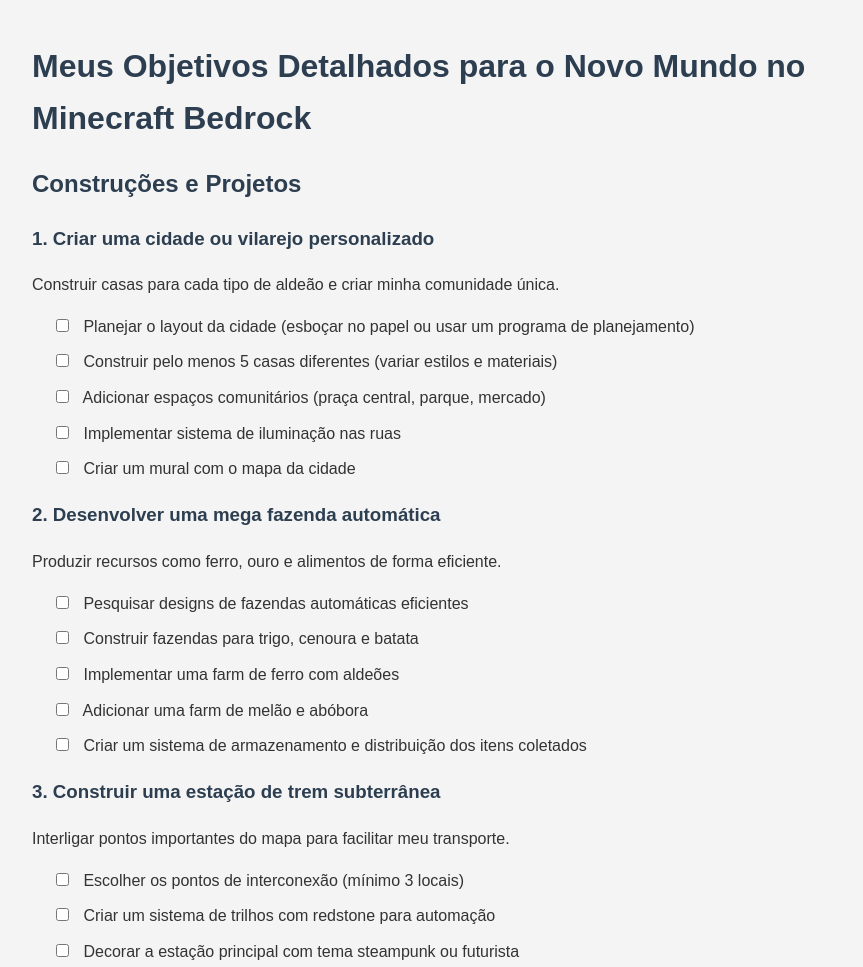
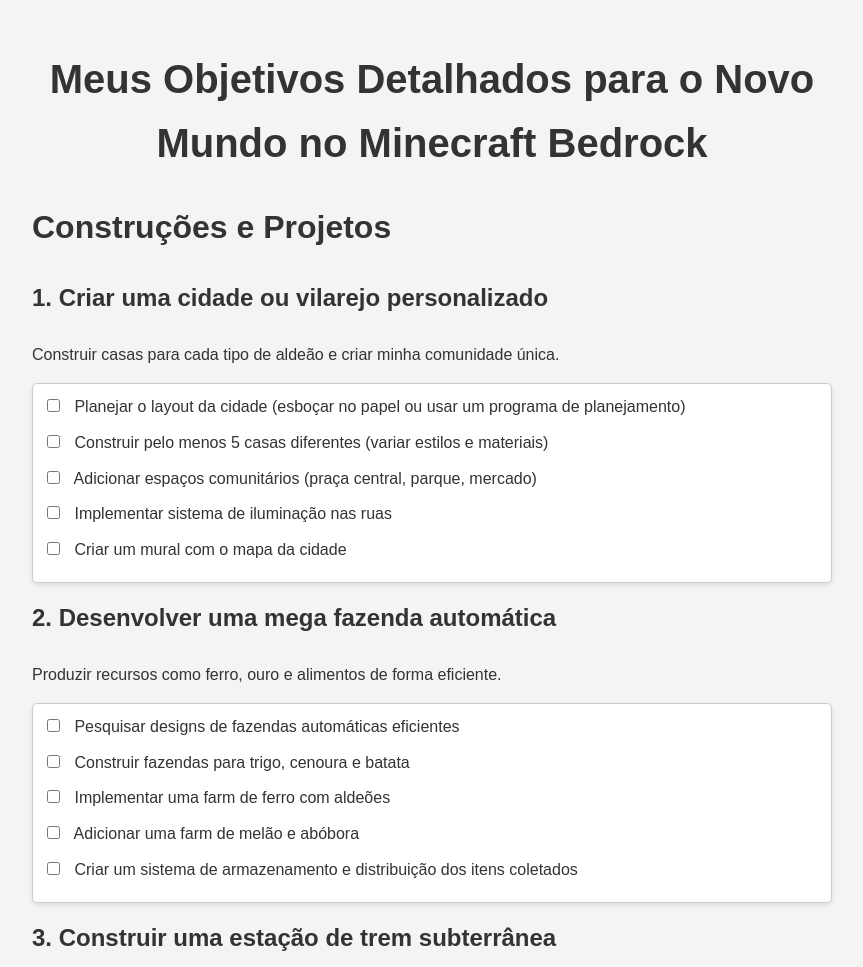
Before and after one commit to Abe-isCharlie/MineObjectives, a plain HTML site: page index.html in a window 1280 px wide. Shown: the top 967 px of the page, without its empty margins (208-1071 px from the left). Drawn offline with Linux system fonts and the light colour scheme.

Commit message:
Update style.css

```diff
--- a/style.css
+++ b/style.css
@@ -7,11 +7,25 @@ body {
     margin: 0 auto;
     padding: 20px;
 }
-h1, h2, h3 {
-    color: #2c3e50;
+h1 {
+    font-size: 2.5em;
+    font-weight: bold;
+    text-align: center;
+}
+h2 {
+    font-size: 2em;
+    margin-top: 20px;
+}
+h3 {
+    font-size: 1.5em;
+    margin-top: 15px;
 }
 ul {
-    padding-left: 20px;
+    border: 1px solid #ccc;
+    border-radius: 5px;
+    padding: 10px;
+    background-color: #fff;
+    box-shadow: 0 2px 5px rgba(0, 0, 0, 0.1);
 }
 .task {
     list-style-type: none;
```
